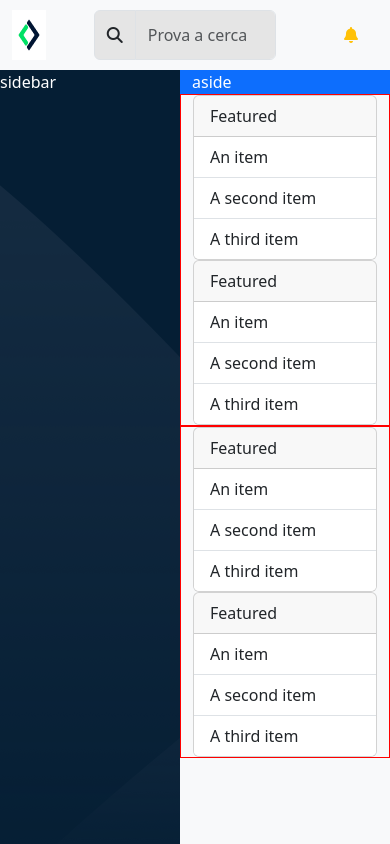
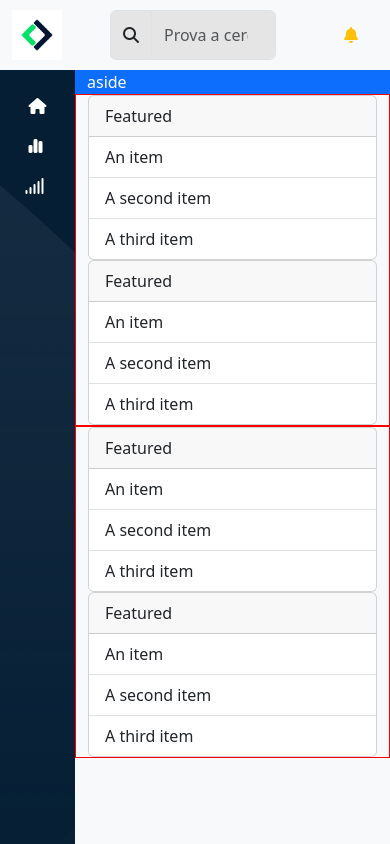
Before and after one commit to nicolozibra1/html-css-bootstrap-dashboard, a plain HTML site: page index.html in a window 390 px wide. Drawn offline with nearby package versions, Linux system fonts and the light colour scheme.

Commit message:
wrapper-add-top-sidebar

```diff
--- a/css/style.css
+++ b/css/style.css
@@ -5,8 +5,8 @@ header{
     height: 70px;
 }
 .box-logo{
-    width: 50px;
-    height: 50px;
+    max-width: 50px;
+    max-height: 50px;
 }
 .zz-search, .zz-search-icon{
     background-color: #e5e5e5;
@@ -20,7 +20,7 @@ header{
 
 #sidebar{
     height: 100%;
-    width: 180px;
+    width: 150px;
     flex-shrink: 0;
     background-color: #051e34;
     background-image: url("../img/sidebar-bg.png");
@@ -31,3 +31,9 @@ main{
     flex-grow: 1;
     overflow-y: auto;
 }
+
+@media screen and (max-width: 768px){
+    #sidebar{
+        width: 75px;
+    }
+}
--- a/index.html
+++ b/index.html
@@ -11,6 +11,8 @@
 </head>
 
 <body class="bg-body-tertiary">
+
+    <!-- HEADER -->
     <header class="fixed-top d-flex align-items-center py-1">
         <nav class="container-fluid d-flex justify-content-between">
             <div class="box-logo d-lg-none">
@@ -35,16 +37,22 @@
                       <li><button class="dropdown-item" type="button">Something else here</button></li>
                     </ul>
                   </div>
-
             </div>
-
-
         </nav>
     </header>
 
+    <!-- WRAPPER -->
     <div class="wrapper d-flex">
-        <nav id="sidebar" class="text-white">
-            sidebar
+
+        <!-- SIDEBAR -->
+        <nav id="sidebar" class="small-sidebar text-white">
+            <div class="container-fluid d-flex justify-content-center">
+                <ul class="list-unstyled py-3">
+                    <li class="py-2"><a class="text-decoration-none text-white" href="#"><i class="fa-solid fa-house text-center px-2"></i><span class="d-none d-lg-inline-block fw-semibold">Home</span></a></li>
+                    <li class="py-2"><a class="text-decoration-none text-white" href="#"><i class="fa-solid fa-chart-simple text-center px-2"></i><span class="d-none d-lg-inline-block fw-semibold ps-1">Stats</span></a></li>
+                    <li class="py-2"><a class="text-decoration-none text-white" href="#"><i class="fa-solid fa-signal text-center px-1"></i><span class="d-none d-lg-inline-block fw-semibold ps-2">Signals</span></a></li>
+                </ul>
+            </div>
         </nav>
 
         <main>
```
